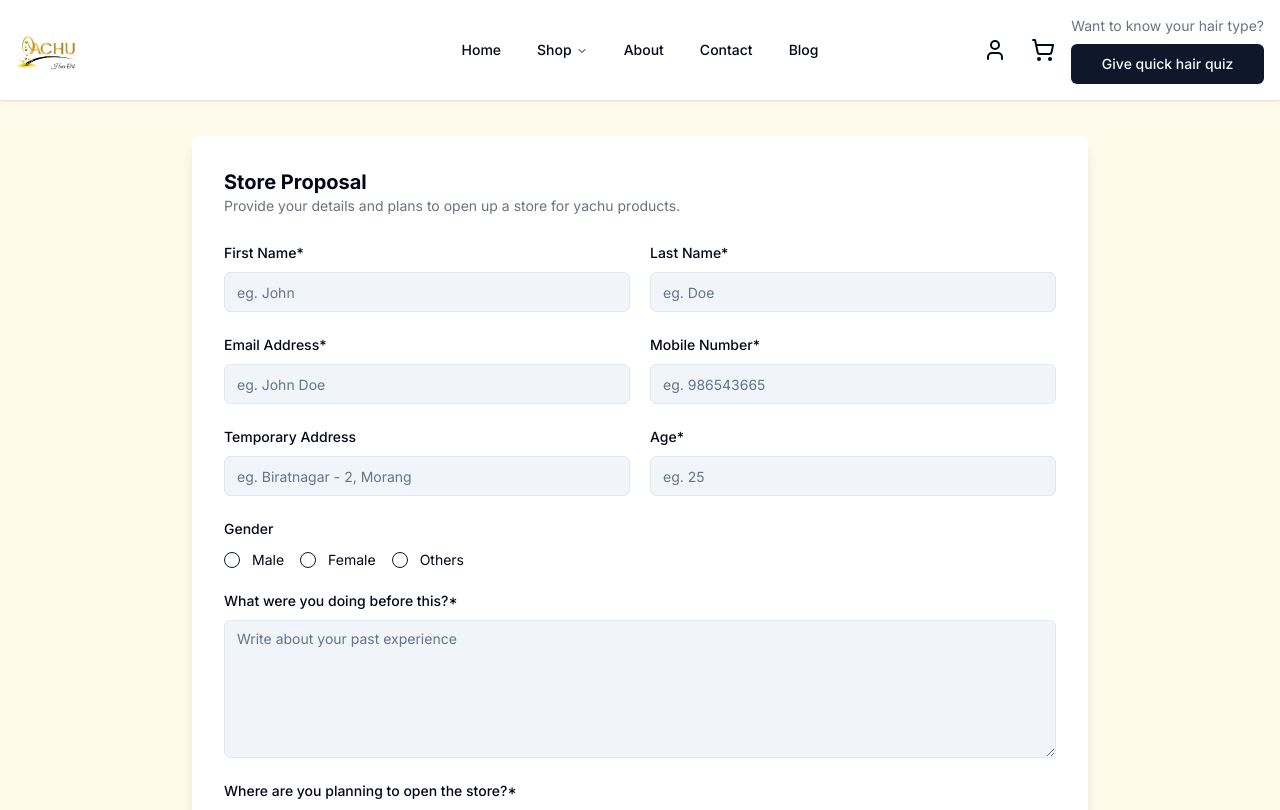
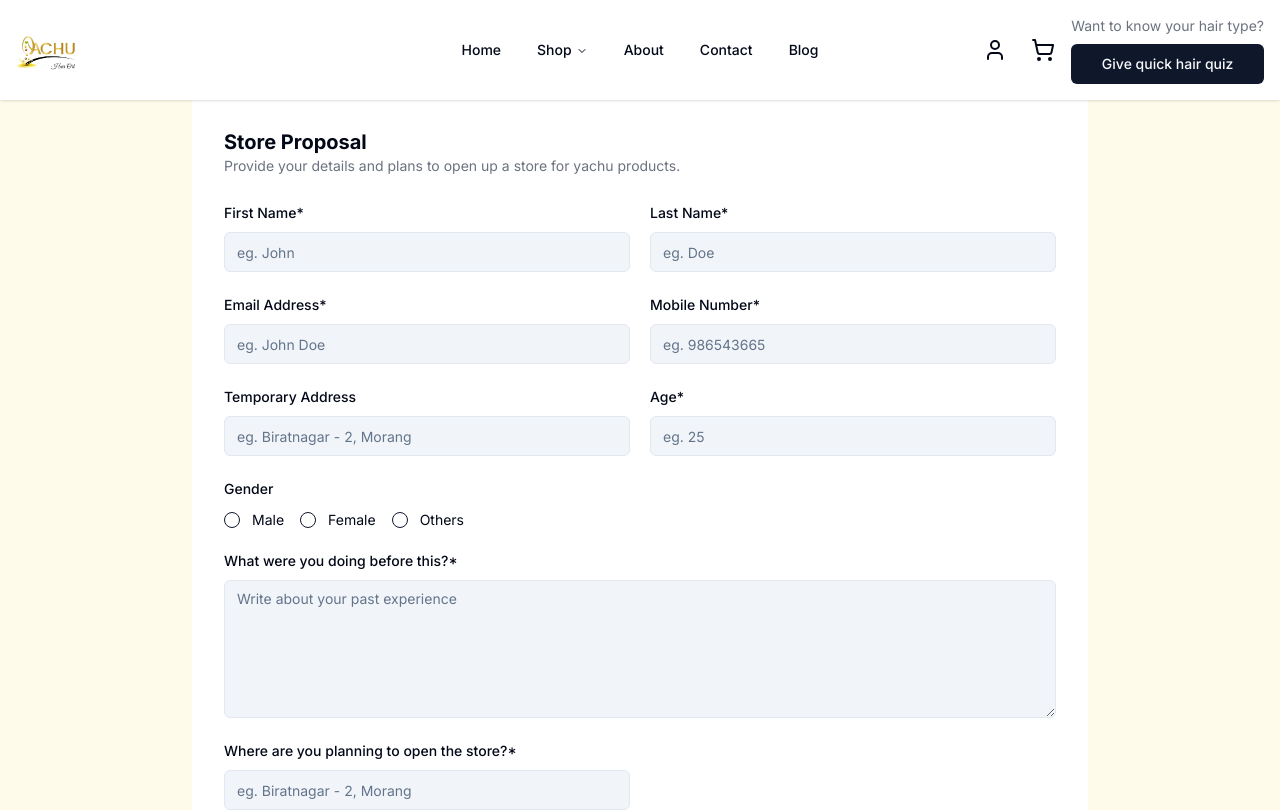
Before and after one commit to manavkhadka0/yachu, a Next.js app: page /store-proposal in a window 1280 px wide. Shown: the top 810 px of the page. Built offline with nearby package versions, Linux system fonts and the light colour scheme.

Commit message:
Reset form after submission

```diff
--- a/components/store-proposal/ProposalForm.tsx
+++ b/components/store-proposal/ProposalForm.tsx
@@ -33,6 +33,7 @@ const ProposalForm = () => {
 
   const {
     handleSubmit,
+    reset,
     formState: { isSubmitting },
   } = form;
 
@@ -51,12 +52,13 @@ const ProposalForm = () => {
           description: "We are getting some error. Please try again.",
         });
       });
+    reset();
   };
 
   // Map
 
   return (
-    <div className=" p-5 sm:p-8 shadow-lg   rounded-lg max-w-4xl mx-auto  bg-white ">
+    <div className=" p-5 sm:p-8 max-w-4xl mx-auto  bg-white ">
       <h1 className=" text-xl font-bold">Store Proposal</h1>
       <p className="text-sm text-gray-500  mb-6">
         Provide your details and plans to open up a store for yachu products.
--- a/components/store-proposal/StoreProposal.tsx
+++ b/components/store-proposal/StoreProposal.tsx
@@ -2,7 +2,7 @@ import ProposalForm from "./ProposalForm";
 
 const StoreProposal = () => {
   return (
-    <div className=" bg-amber-50 min-h-screen py-10">
+    <div className=" bg-amber-50 min-h-screen py-0">
       <ProposalForm />
     </div>
   );
```
